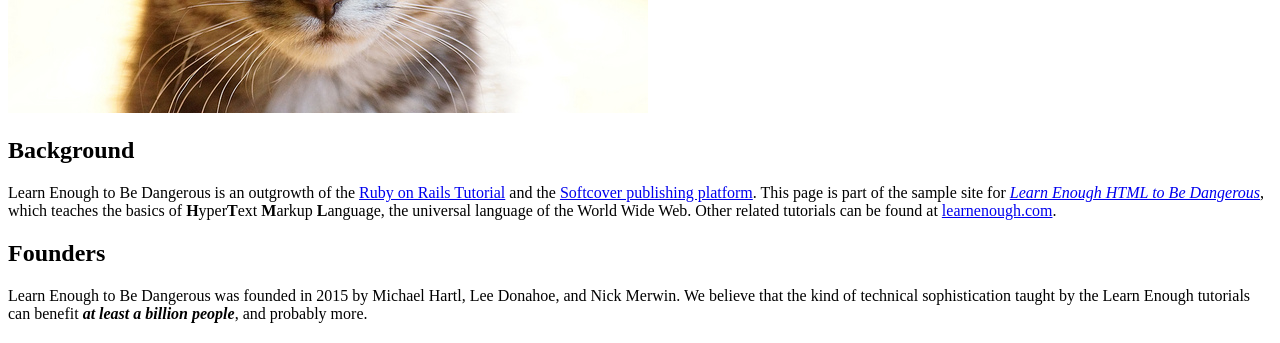
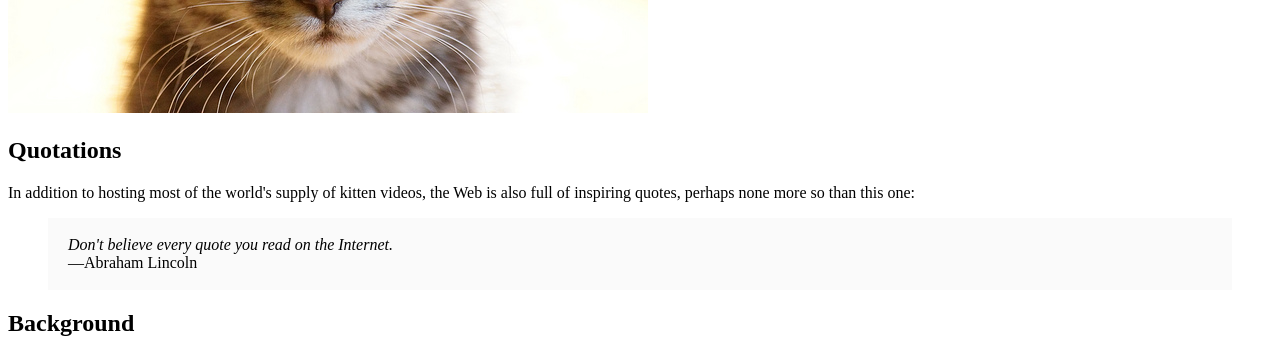
Before and after one commit to NeilPHughes/sample_website, a plain HTML site: page index.html in a window 1280 px wide. Shown: the part 860-1203 px from the top of the page. Drawn offline with Linux system fonts and the light colour scheme.

Commit message:
Add box styling

```diff
--- a/index.html
+++ b/index.html
@@ -46,6 +46,21 @@
     <a href="https://www.flickr.com/photos/deborah_s_perspective/14144861329">
       <img src="images/kitten.jpg" alt="An adorable kitten">
     </a>
+
+    <h2>Quotations</h2>
+
+    <p>
+      In addition to hosting most of the world's supply of kitten videos, the
+      Web is also full of inspiring quotes, perhaps none more so than this one:
+    </p>
+
+    <blockquote style="padding: 2px 20px; background-color: #fafafa;">
+      <p>
+        <em>Don't believe every quote you read on the Internet.</em>
+        <br>
+        —Abraham Lincoln
+      </p>
+    </blockquote>
 
     <h2>Background</h2>
 
```
Also changed, not shown: moby_dick.html (+2 -1 lines).
